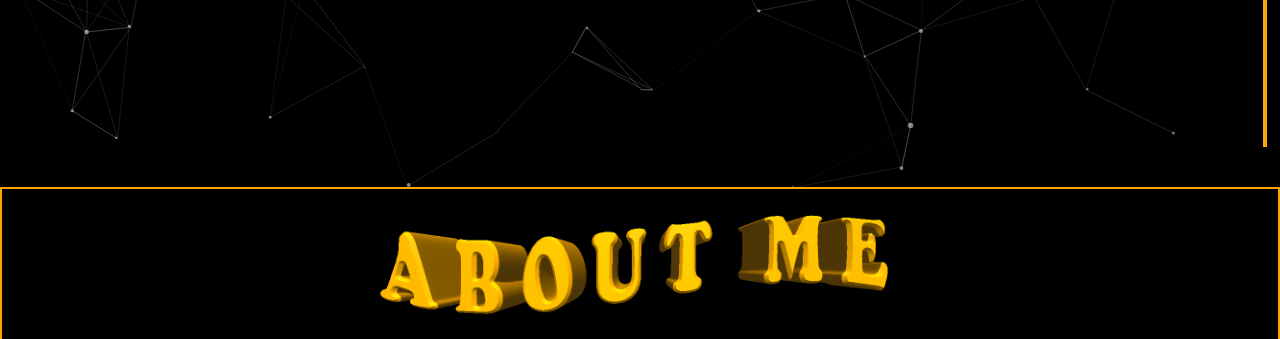
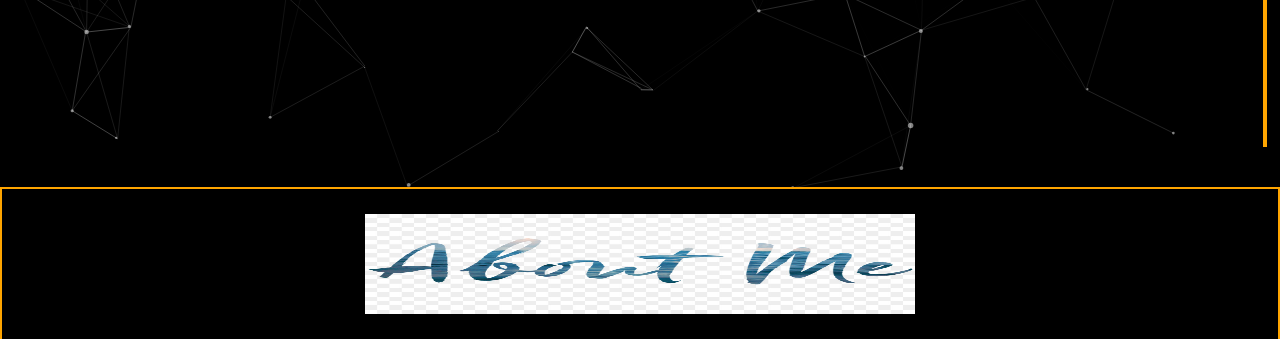
Before and after one commit to Orzyozzy/Orzyozzy.github.io, a plain HTML site: page index.html in a window 1280 px wide. Shown: the part 613-952 px from the top of the page. Drawn offline with nearby package versions, Linux system fonts and the light colour scheme; animation ran at ten frames a second.

Commit message:
Update index.html

```diff
--- a/index.html
+++ b/index.html
@@ -76,7 +76,7 @@
         <section>
             <div class="about-me">
                 <div class="text-center">
-                    <img class="unselectable" src="img/ABOUT ME.png" height="100" width="550">
+                    <img class="unselectable" src="img/aboutme.png" height="100" width="550">
                     <br><br>
                 </div>
                 <div class="clearfix"></div>
```
